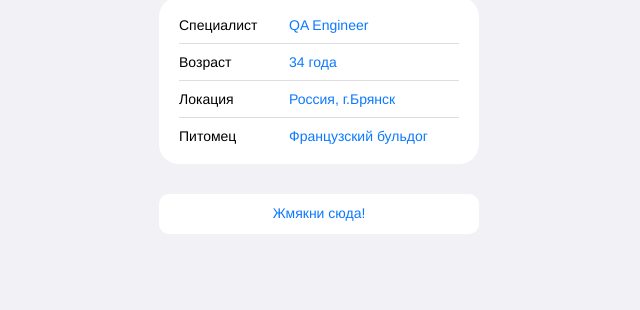
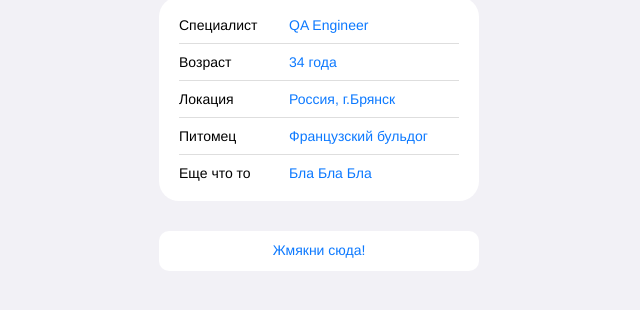
Before and after one commit to banda47/banda47.github.io, a plain HTML site: page index.html in a window 1280 px wide. Shown: the part 538-848 px from the top of the page, without its empty margins (321-961 px from the left). Before the commit the page ends 812 px from the top, so only its background shows below. Drawn offline with Linux system fonts and the light colour scheme.

Commit message:
добавил еще что то

```diff
--- a/index.html
+++ b/index.html
@@ -59,6 +59,10 @@
             <p class="links__title">Питомец</p>
             <a class="linsk__link">Французский бульдог</a>
           </li>
+          <li class="links__link">
+            <p class="links__title">Еще что то </p>
+            <a class="linsk__link">Бла Бла Бла</a>
+          </li>
 
         </ul>
       </section>
```
